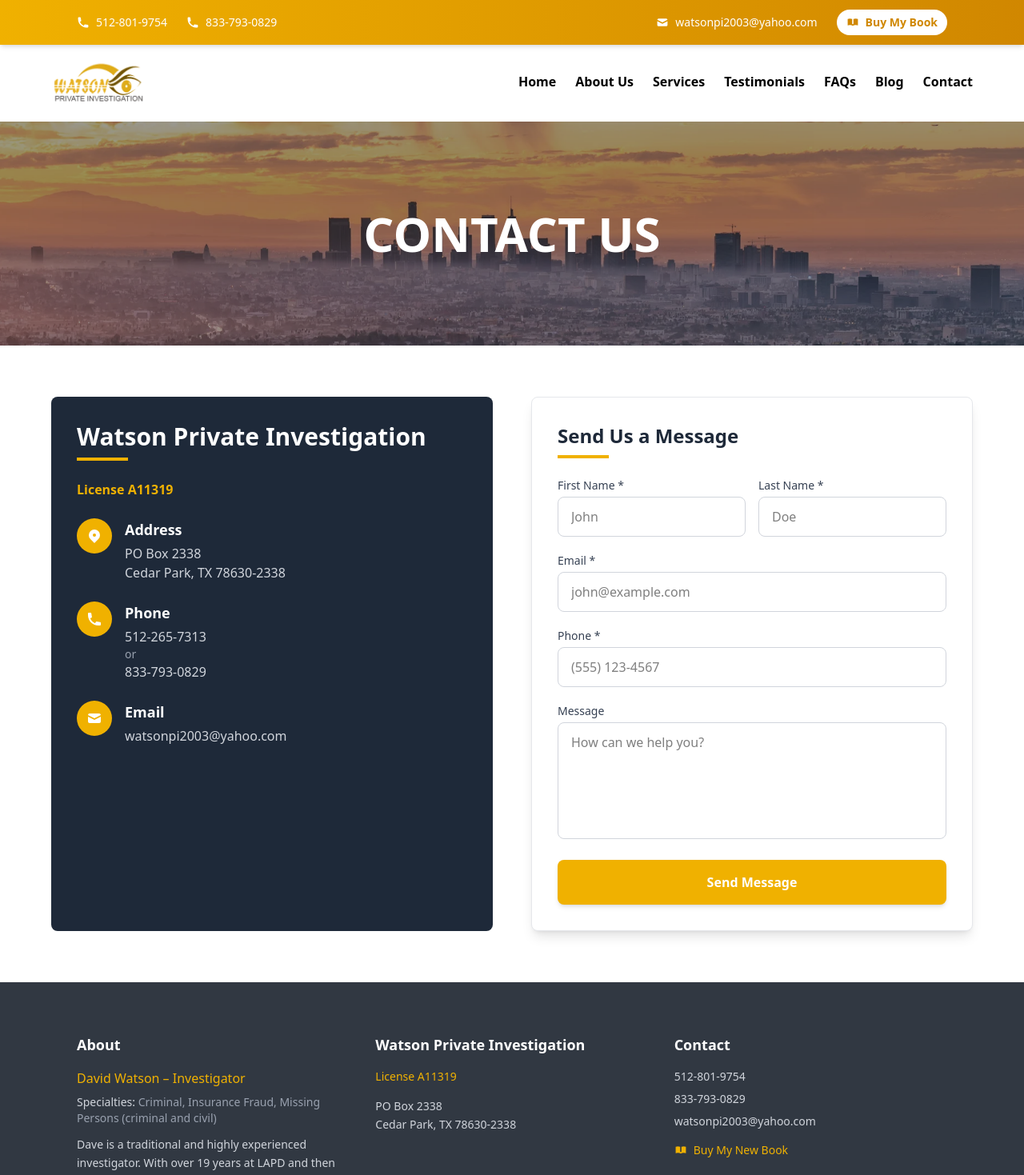
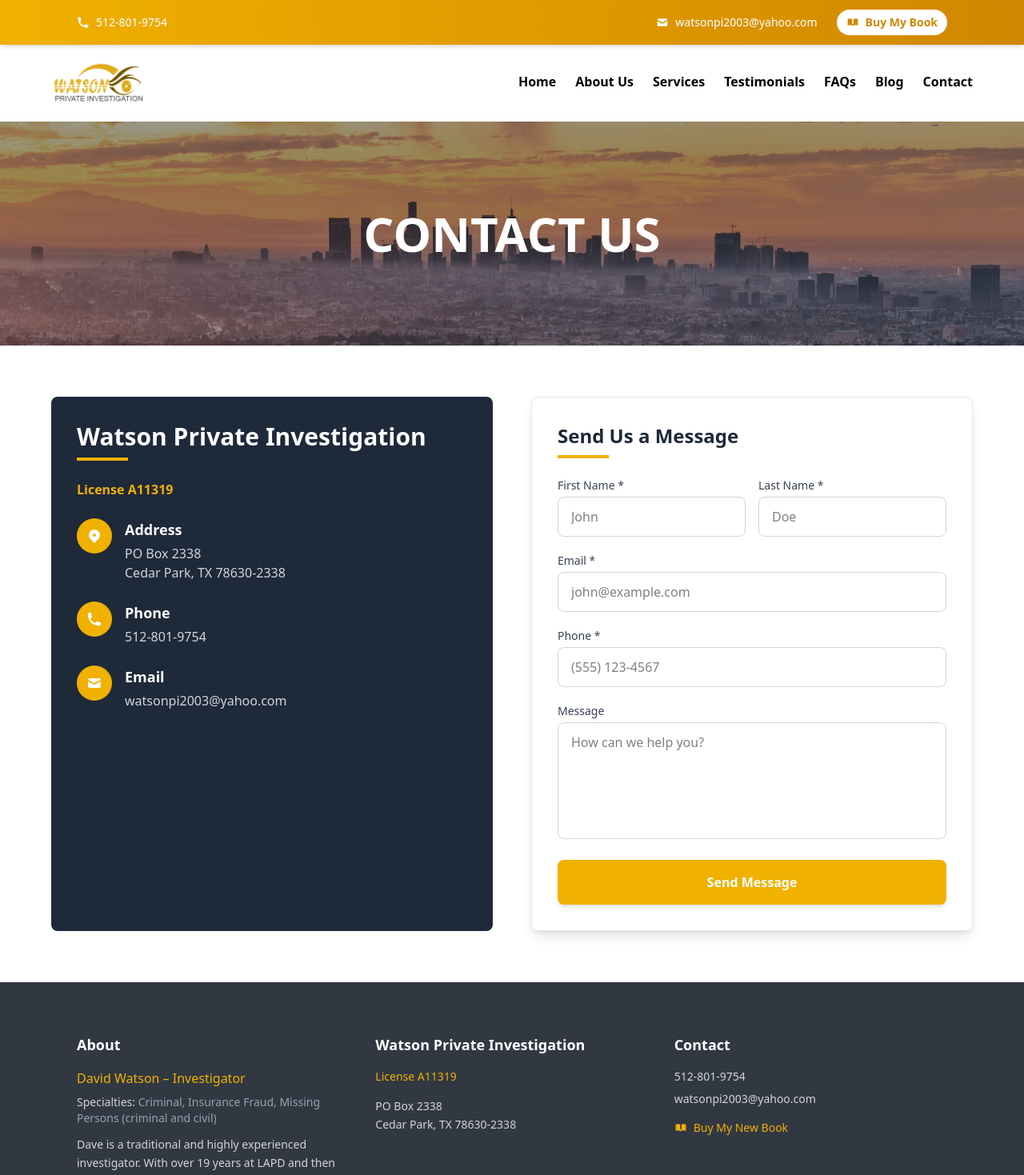
Before and after one commit to DanMyers300/piwebsite, a React (Vite) app: page /contact in a window 1280 px wide. Shown: the top 1469 px of the page at 80% size. Built offline with nearby package versions, Linux system fonts and the light colour scheme.

Commit message:
some tweaks to content

```diff
--- a/src/components/ContactForm.tsx
+++ b/src/components/ContactForm.tsx
@@ -8,7 +8,7 @@ interface ContactFormProps {
 export const ContactForm = ({
   email = "test@danmyers.net",
   highlights = [
-    "15 years experience LAPD",
+    "23 years experience LAPD",
     "State Certified",
     "Confidential & Discreet",
     "References Available",
--- a/src/components/Footer.tsx
+++ b/src/components/Footer.tsx
@@ -11,7 +11,7 @@ export const Footer = () => {
               <span className="text-gray-300">Specialties:</span> Criminal, Insurance Fraud, Missing Persons (criminal and civil)
             </p>
             <p className="text-sm leading-relaxed">
-              Dave is a traditional and highly experienced investigator. With over 19 years at LAPD and then 15 years as a Texas PI, he has handled thousands of successful cases. At LAPD he worked patrol, VICE, Internal Affairs and at the elite Metro Division. Promoted quickly to Sergeant he also served as a Watch Commander, VICE Supervisor, assistant to a Captain, an assistant to a Commander. Dave finished his time with the LAPD in the Criminal Intelligence Group.
+              Dave is a traditional and highly experienced investigator. With over 19 years at LAPD and then 23 years as a Texas PI, he has handled thousands of successful cases. At LAPD he worked patrol, VICE, Internal Affairs and at the elite Metro Division. Promoted quickly to Sergeant he also served as a Watch Commander, VICE Supervisor, assistant to a Captain, an assistant to a Commander. Dave finished his time with the LAPD in the Criminal Intelligence Group.
             </p>
           </div>
 
@@ -33,14 +33,11 @@ export const Footer = () => {
                 <a href="tel:512-801-9754" className="hover:text-yellow-500 transition-colors">512-801-9754</a>
               </p>
               <p>
-                <a href="tel:833-793-0829" className="hover:text-yellow-500 transition-colors">833-793-0829</a>
-              </p>
-              <p>
                 <a href="mailto:watsonpi2003@yahoo.com" className="hover:text-yellow-500 transition-colors">watsonpi2003@yahoo.com</a>
               </p>
               <p className="pt-2">
                 <a
-                  href="https://amazon.com"
+                  href="https://www.amazon.com/Cheating-Secrets-Through-Private-Investigator/dp/1667891847"
                   target="_blank"
                   rel="noopener noreferrer"
                   className="inline-flex items-center gap-2 text-yellow-500 hover:text-yellow-400 transition-colors"
--- a/src/components/Header.tsx
+++ b/src/components/Header.tsx
@@ -19,24 +19,10 @@ export const Header = () => {
               </svg>
               512-801-9754
             </a>
-            <a
-              href="tel:833-793-0829"
-              className="flex items-center gap-2 hover:text-yellow-100 transition-colors font-medium"
-            >
-              <svg
-                xmlns="http://www.w3.org/2000/svg"
-                className="h-4 w-4"
-                viewBox="0 0 20 20"
-                fill="currentColor"
-              >
-                <path d="M2 3a1 1 0 011-1h2.153a1 1 0 01.986.836l.74 4.435a1 1 0 01-.54 1.06l-1.548.773a11.037 11.037 0 006.105 6.105l.774-1.548a1 1 0 011.059-.54l4.435.74a1 1 0 01.836.986V17a1 1 0 01-1 1h-2C7.82 18 2 12.18 2 5V3z" />
-              </svg>
-              833-793-0829
-            </a>
           </div>
 
           {/* Email and Book */}
-          <div className="flex items-center gap-4 sm:gap-6">
+          <div className="flex items-center justify-center gap-4 sm:gap-6">
             <a
               href="mailto:watsonpi2003@yahoo.com"
               className="flex items-center gap-2 hover:text-yellow-100 transition-colors font-medium"
@@ -54,7 +40,7 @@ export const Header = () => {
               <span className="md:hidden">Email</span>
             </a>
             <a
-              href="https://amazon.com"
+              href="https://www.amazon.com/Cheating-Secrets-Through-Private-Investigator/dp/1667891847"
               target="_blank"
               rel="noopener noreferrer"
               className="flex items-center gap-2 bg-white text-yellow-600 hover:bg-yellow-100 px-3 py-1.5 rounded-full font-semibold transition-colors"
--- a/src/components/SlideShow.tsx
+++ b/src/components/SlideShow.tsx
@@ -40,10 +40,10 @@ export const SlideShow = () => {
           Free Consultation with Our Lead Private Investigator!
         </h2>
         <a
-          href="tel:512-265-7313"
+          href="tel:512-801-9754"
           className="text-yellow-400 text-2xl sm:text-3xl md:text-4xl lg:text-5xl font-extrabold mb-4 sm:mb-6 hover:text-yellow-300 transition-colors drop-shadow-lg"
         >
-          Call 512-265-7313 NOW!
+          Call 512-801-9754 NOW!
         </a>
         <p className="text-white/90 text-sm sm:text-base md:text-lg lg:text-xl max-w-2xl leading-relaxed drop-shadow-md">
           We're an Austin Texas private investigation agency,
--- a/src/pages/Contact.tsx
+++ b/src/pages/Contact.tsx
@@ -62,11 +62,7 @@ export const Contact = () => {
                   <div>
                     <h3 className="font-semibold text-lg mb-1">Phone</h3>
                     <p>
-                      <a href="tel:512-265-7313" className="text-gray-300 hover:text-yellow-500 transition-colors">512-265-7313</a>
-                    </p>
-                    <p className="text-gray-400 text-sm">or</p>
-                    <p>
-                      <a href="tel:833-793-0829" className="text-gray-300 hover:text-yellow-500 transition-colors">833-793-0829</a>
+                      <a href="tel:512-801-9754" className="text-gray-300 hover:text-yellow-500 transition-colors">512-801-9754</a>
                     </p>
                   </div>
                 </div>
--- a/src/pages/FAQs.tsx
+++ b/src/pages/FAQs.tsx
@@ -9,7 +9,7 @@ const faqs = [
   },
   {
     question: "Why should I hire Watson Private Investigation Services Inc.?",
-    answer: "Watson Private Investigation has over 20 years experience with the Los Angeles Police Department and private investigations. David Watson has been involved in operations with the anti-terrorist division, organized crime, vice, undercover operations, patrol watch commander, and numerous other operations. He has personally trained his investigators. You won't find a more experienced investigation company to get the answers you need for your peace of mind.",
+    answer: "Watson Private Investigation has over 23 years experience with the Los Angeles Police Department and private investigations. David Watson has been involved in operations with the anti-terrorist division, organized crime, vice, undercover operations, patrol watch commander, and numerous other operations. He has personally trained his investigators. You won't find a more experienced investigation company to get the answers you need for your peace of mind.",
   },
   {
     question: "How will the surveillance be reported to me?",
--- a/src/pages/Services.tsx
+++ b/src/pages/Services.tsx
@@ -49,7 +49,7 @@ export const Services = () => {
                   <h3 className="font-bold">SURVEILLANCE</h3>
                 </div>
                 <div className="p-5">
-                  <p className="text-gray-600 leading-relaxed text-sm sm:text-base">Watson Private Investigation has over 15 years of surveillance experience. Conducting successful surveillance takes patience and experience. Proper surveillance will supply the customer with everything they will need to prove their case.</p>
+                  <p className="text-gray-600 leading-relaxed text-sm sm:text-base">Watson Private Investigation has over 23 years of surveillance experience. Conducting successful surveillance takes patience and experience. Proper surveillance will supply the customer with everything they will need to prove their case.</p>
                 </div>
               </div>
 
```
